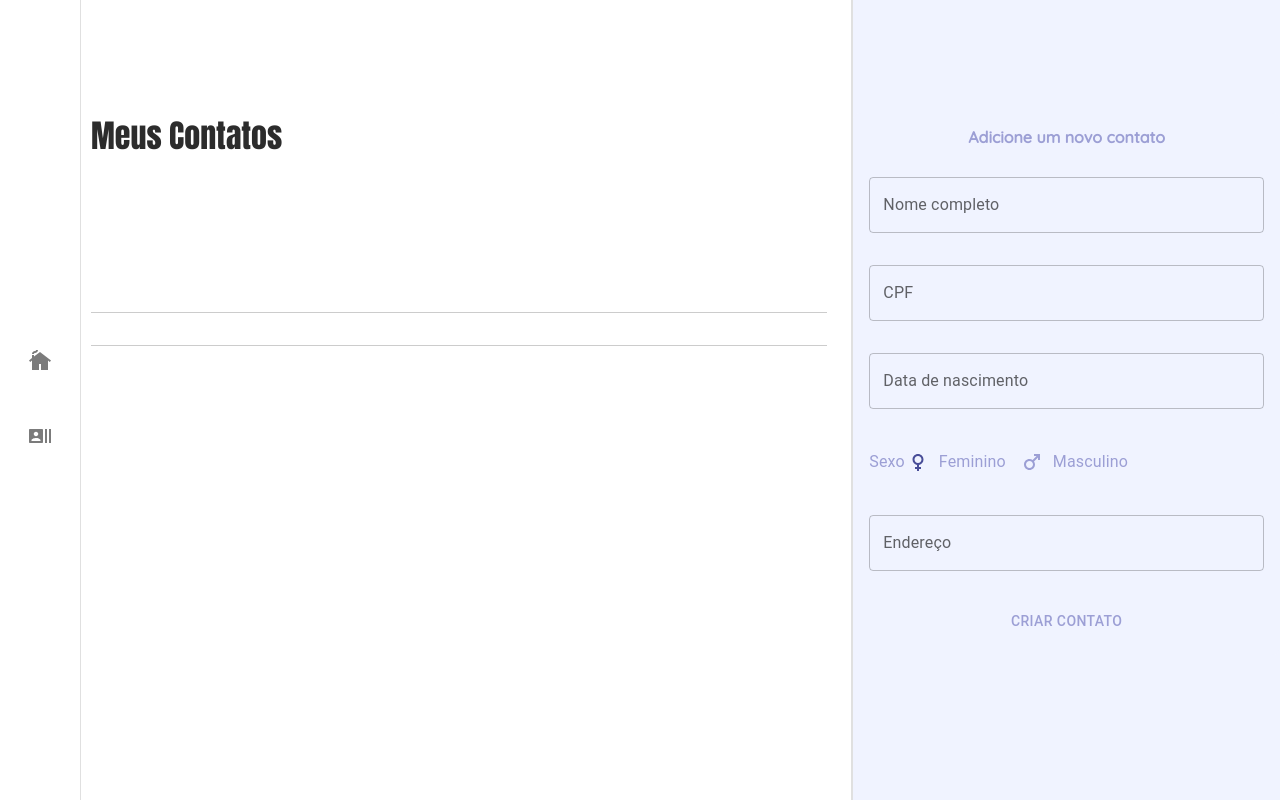
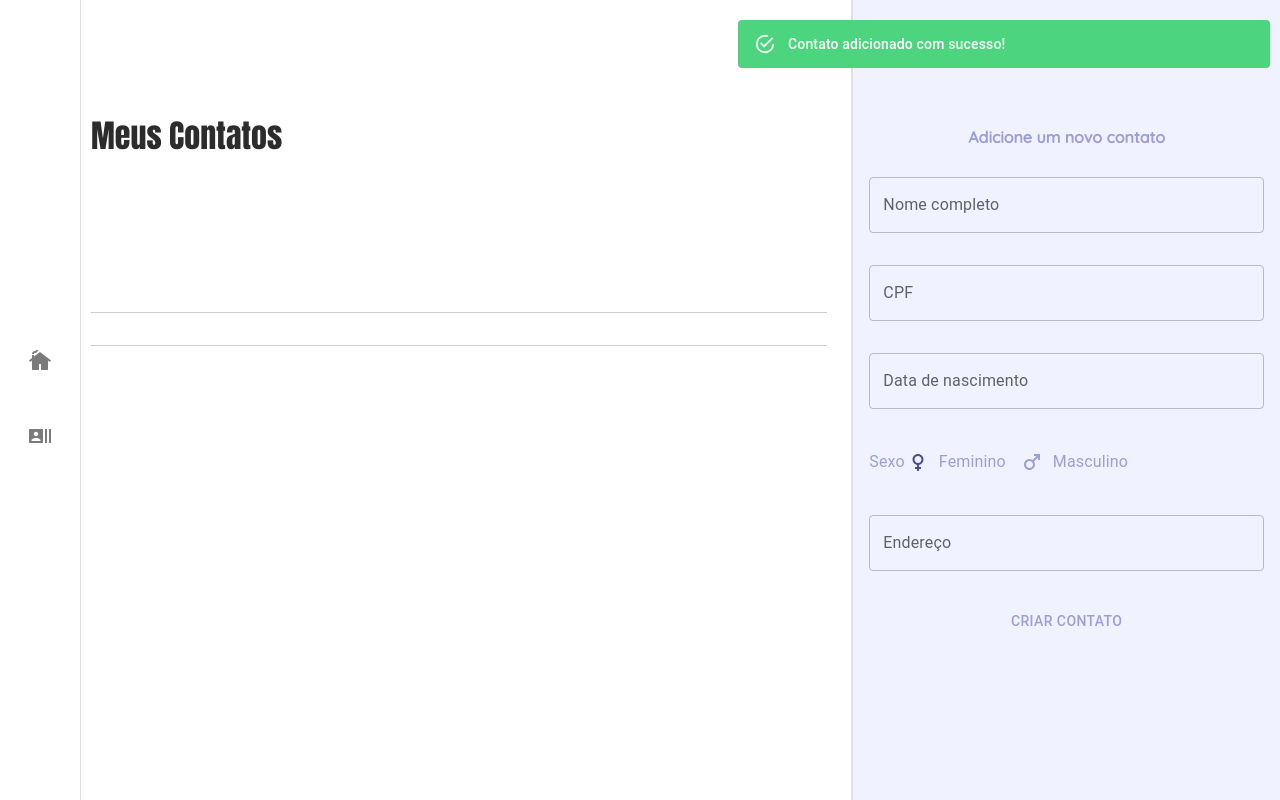
Before and after one commit to MatheusAraripe/cadastro-usuario, a React (Vite) app: page /contacts in a window 1280 px wide. Built offline with nearby package versions, Linux system fonts and the light colour scheme.

Commit message:
feat: componente de alerta adicionado

```diff
--- /dev/null
+++ b/src/components/alert/SuccessAlert.jsx
@@ -0,0 +1,21 @@
+import React from 'react'
+import { Alert } from '@mui/material'
+
+function SuccessAlert() {
+  return (
+    <Alert severity="success" variant="filled" sx={{
+      width: '500px',
+      position: 'absolute',
+      zIndex: '99',
+      right: '10px',
+      top: '20px',
+      backgroundColor: 'green.main',
+      color: 'white'
+
+    }}>
+      Contato adicionado com sucesso!
+    </Alert>
+  )
+}
+
+export default SuccessAlert
--- a/src/components/index.js
+++ b/src/components/index.js
@@ -6,6 +6,7 @@ import ContactForm from "./form/ContactForm";
 import ButtonFormResponsive from "./form/ButtonFormResponsive";
 import ContactFormResponsive from "./form/ContactFormResponsive";
 import ScrollCards from "./scrollCards/ScrollCards";
+import SuccessAlert from "./alert/SuccessAlert";
 
 export {
     MainContainer,
@@ -16,4 +17,5 @@ export {
     ButtonFormResponsive,
     ContactFormResponsive,
     ScrollCards,
+    SuccessAlert,
 };
--- a/src/pages/contacts/Contacts.jsx
+++ b/src/pages/contacts/Contacts.jsx
@@ -1,7 +1,7 @@
 import React, {useState, useContext, useEffect} from 'react'
 import { ContactsContext } from '../../context/ContactsContext';
 import { Box, Grid, Hidden} from '@mui/material'
-import { ContactCard, MainContainer, ContactForm, ButtonFormResponsive, ContactFormResponsive, ScrollCards} from '../../components'
+import { ContactCard, MainContainer, ContactForm, ButtonFormResponsive, ContactFormResponsive, ScrollCards, SuccessAlert} from '../../components'
 
 function Contacts() {
 
@@ -18,6 +18,7 @@ function Contacts() {
 
   return (
     <>
+    <SuccessAlert/>
     <Grid container justifyContent={'center'} alignItems={'center'}>
     {isOpen && <ContactFormResponsive setIsOpen={setIsOpen}/>}
       <Grid item xl={9} lg={8} md={8} sm={12} xs={12} borderRight={2} borderColor={'grey.300'}>
```
